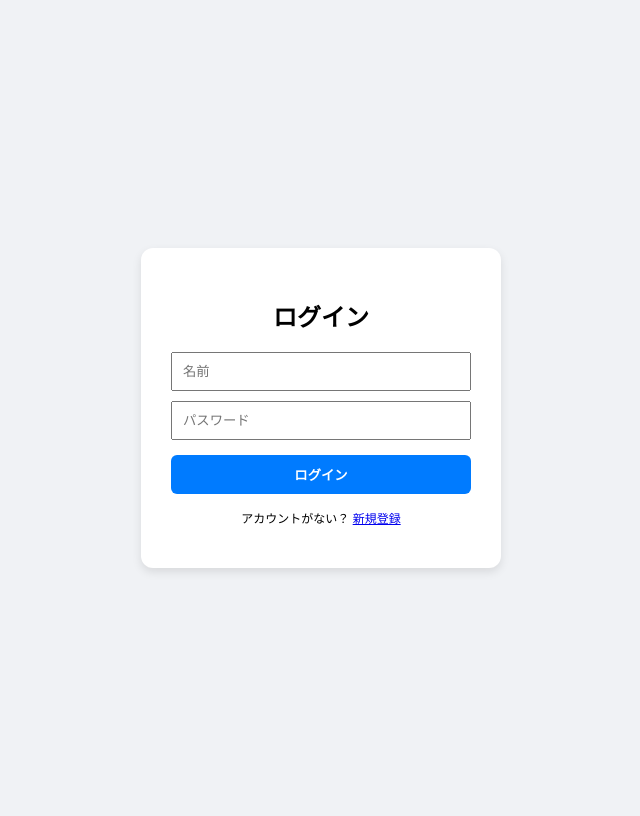
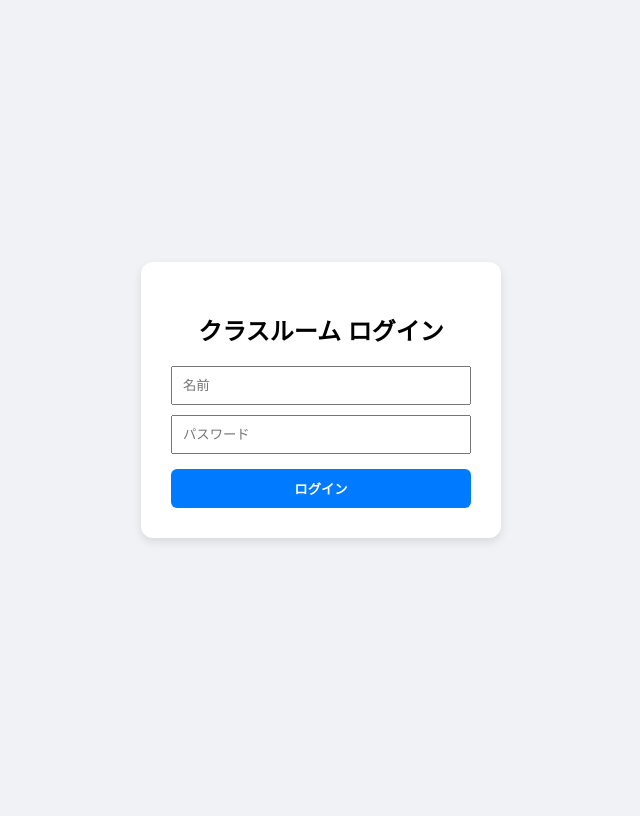
Before and after one commit to nori-pixl/mynote, a Flask app: page /login in a window 1280 px wide. Shown: the whole page, without its empty margins (319-959 px from the left). After the commit the page ends 542 px from the top, so only its background shows below. Run offline with Flask 3, Linux system fonts and the light colour scheme.

Commit message:
Update login.html

```diff
--- a/templates/login.html
+++ b/templates/login.html
@@ -1,15 +1,32 @@
 <!DOCTYPE html>
 <html>
 <head><meta charset="UTF-8"><meta name="viewport" content="width=device-width, initial-scale=1.0"><title>ログイン</title></head>
-<body style="font-family:sans-serif; background:#f0f2f5; display:flex; justify-content:center; align-items:center; height:100vh;">
+<body style="font-family:sans-serif; background:#f0f2f5; display:flex; justify-content:center; align-items:center; height:100vh; margin: 0;">
     <div style="background:white; padding:30px; border-radius:12px; width:300px; text-align:center; box-shadow:0 4px 10px rgba(0,0,0,0.1);">
-        <h2>ログイン</h2>
-        <form method="POST">
-            <input type="text" name="username" placeholder="名前" required style="width:100%; padding:10px; margin-bottom:10px; box-sizing:border-box;">
-            <input type="password" name="password" placeholder="パスワード" required style="width:100%; padding:10px; margin-bottom:15px; box-sizing:border-box;">
-            <button type="submit" style="width:100%; padding:10px; background:#007bff; color:white; border:none; border-radius:6px; font-weight:bold;">ログイン</button>
+        <h2>クラスルーム ログイン</h2>
+        <form method="POST" id="login-form">
+            <input type="text" name="username" id="u" placeholder="名前" required style="width:100%; padding:10px; margin-bottom:10px; box-sizing:border-box;">
+            <input type="password" name="password" id="p" placeholder="パスワード" required style="width:100%; padding:10px; margin-bottom:15px; box-sizing:border-box;">
+            <button type="submit" style="width:100%; padding:10px; background:#007bff; color:white; border:none; border-radius:6px; font-weight:bold; cursor:pointer;">ログイン</button>
         </form>
-        <p style="font-size:12px; margin-top:15px;">アカウントがない？ <a href="/signup">新規登録</a></p>
     </div>
+    <script>
+        window.onload = function() {
+            const savedU = localStorage.getItem('bbs_u');
+            const savedP = localStorage.getItem('bbs_p');
+            if(savedU && savedP) {
+                document.getElementById('u').value = savedU;
+                document.getElementById('p').value = savedP;
+                // サーバーのスリープで飛ばされてきた場合のみ自動送信
+                if (!document.referrer || document.referrer.includes(window.location.hostname)) {
+                    document.getElementById('login-form').submit();
+                }
+            }
+        };
+        document.getElementById('login-form').onsubmit = function() {
+            localStorage.setItem('bbs_u', document.getElementById('u').value);
+            localStorage.setItem('bbs_p', document.getElementById('p').value);
+        };
+    </script>
 </body>
 </html>
```
